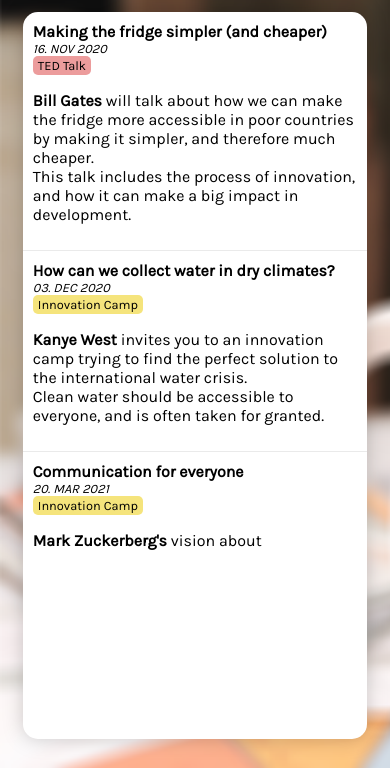
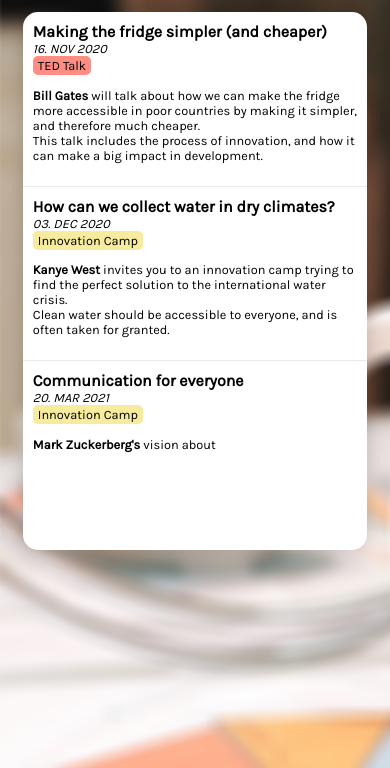
Before and after one commit to ndrivdal/MakeItResponsive, a plain HTML site: page html/schedule.html in a window 390 px wide. Shown: the part 110-878 px from the top of the page. Drawn offline with Linux system fonts and the light colour scheme.

Commit message:
Update schedule.css

```diff
--- a/css/schedule.css
+++ b/css/schedule.css
@@ -2,7 +2,7 @@
     grid-column-start: 2;
     grid-column-end: 6;
     grid-row-start: 2;
-    grid-row-end: 6;
+    grid-row-end: 5;
 
     min-height: min-content;
     padding-bottom: 22px;
@@ -32,14 +32,14 @@
 }
 
 .TED {
-    background-color: rgba(217, 58, 58, 0.5);
+    background-color: rgba(255, 80, 65, 0.65);
     max-width: max-content;
     border-radius: 5px;
     padding: 2px 5px 2px 5px;
 }
 
 .camp {
-    background-color: rgb(245, 228, 124);
+    background-color: rgba(245, 228, 124, 0.75);
     max-width: max-content;
     border-radius: 5px;
     padding: 2px 5px 2px 5px;
@@ -74,16 +74,7 @@
         overflow: hidden;
     }
 
-    .scheduleItemDate p {
-        margin: 0;
-        font-size: 0.8em;
-        font-style: italic;
-    }
-
-    .TED {
-        font-size: 0.8em;
-    }
-    .camp {
+    .scheduleItemDate p, .scheduleItemDescription p, .TED, .camp {
         font-size: 0.8em;
     }
 }
```
